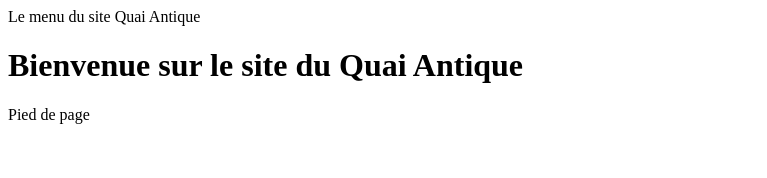
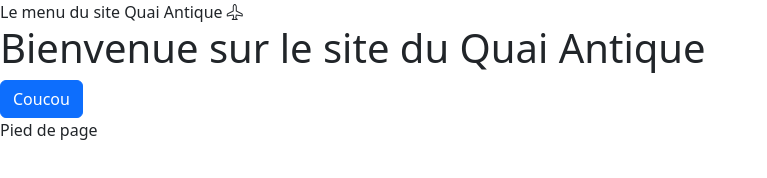
Before and after one commit to Toan97410/QuaiantiquerestaurantFront, a website with bundled scripts: page index.html in a window 1280 px wide. Shown: the whole page, without its empty margins (0-767 px from the left). Built offline with nearby package versions, Linux system fonts and the light colour scheme; files whose address does not match are found by name.

Commit message:
install bootstrap

```diff
--- a/Pages/home.html
+++ b/Pages/home.html
@@ -1 +1,2 @@
 <h1>Bienvenue sur le site du Quai Antique</h1>
+<button class="btn  btn-primary">Coucou</button>
--- a/index.html
+++ b/index.html
@@ -3,10 +3,12 @@
 <head>
     <meta charset="UTF-8">
     <meta name="viewport" content="width=device-width, initial-scale=1.0">
+    <link rel="stylesheet" href="node_modules/bootstrap/dist/css/bootstrap.min.css">
+    <link rel="stylesheet" href="node_modules/bootstrap-icons/font/bootstrap-icons.css">
     <title>Document</title>
 </head>
 <body>
-    <header>Le menu du site Quai Antique</header>
+    <header>Le menu du site Quai Antique <i class="bi bi-airplane"></i></header>
 
     <main id="main-page">
         <!-- contenu de la page-->
@@ -14,5 +16,6 @@
 
     <footer> Pied de page</footer>
     <script type="module" src="Router/router.js"></script>
+    <script src="node_modules/bootstrap/dist/js/bootstrap.bundle.min.js"></script>
 </body>
 </html>
--- /dev/null
+++ b/package.json
@@ -0,0 +1,6 @@
+{
+  "dependencies": {
+    "bootstrap": "^5.3.2",
+    "bootstrap-icons": "^1.11.3"
+  }
+}
```
Also changed, not shown: 2 other files.
